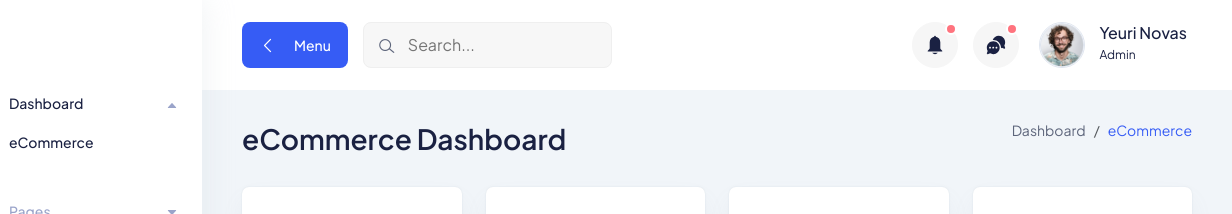
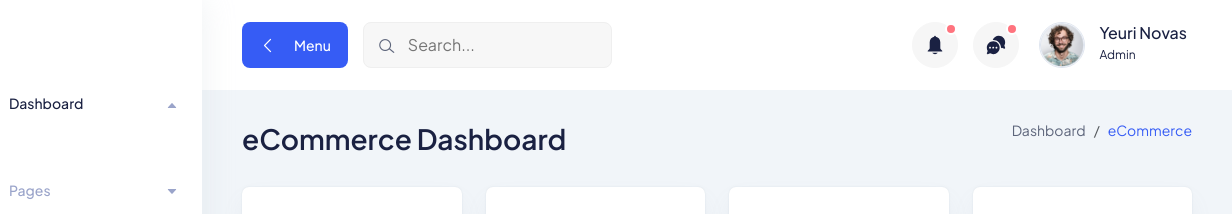
Before and after one commit to yeuri2015/ProyectoPrueba, a website: page index.html in a window 1280 px wide. Shown: the top 214 px of the page, 48-1280 px from the left. Drawn offline with Linux system fonts and the light colour scheme.

Commit message:
Este link no iba -yeury

```diff
--- a/index.html
+++ b/index.html
@@ -51,7 +51,7 @@
             </a>
             <ul id="ddmenu_1" class="collapse show dropdown-nav">
               <li>
-                <a href="index.html" class="active"> eCommerce </a>
+
               </li>
             </ul>
           </li>
```
